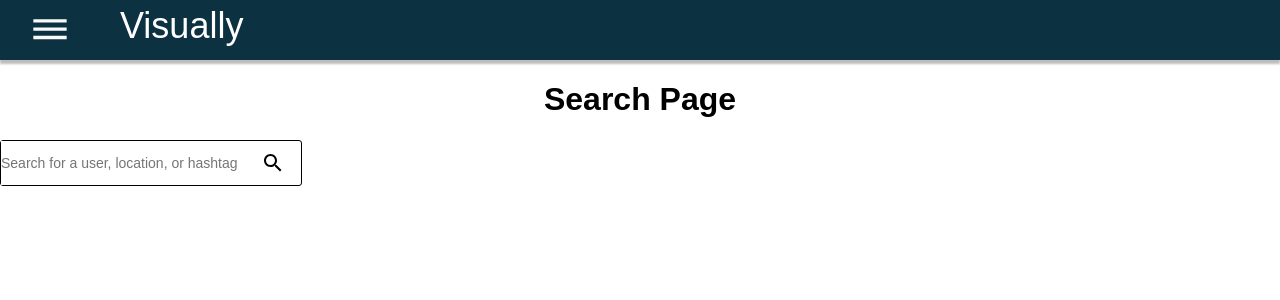
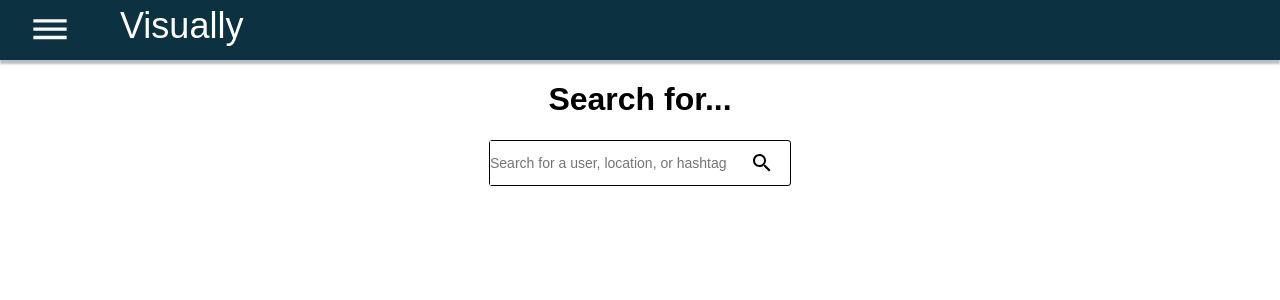
Before and after one commit to ryyu/cs470-Visually, a React (Create React App) app in the folder visually/: page /search in a window 1280 px wide. Shown: the top 300 px of the page. Built offline with nearby package versions, Linux system fonts and the light colour scheme.

Commit message:
Center search page contents

```diff
--- a/visually/src/pages/search.js
+++ b/visually/src/pages/search.js
@@ -1,13 +1,16 @@
 import React, { Component } from 'react';
 import {SearchBar} from '../searchBar.js';
+
+
 
 export class Search extends Component {
   render() {
     return (
-      <div>
-	  <h1>Search Page</h1>
-        <SearchBar/>
-      </div>
+		<div id="searchArea">
+			<h1>Search for...</h1>
+			<SearchBar/>
+		</div>
+
     );
   }
 }
--- a/visually/src/stylesheets/searchBar.css
+++ b/visually/src/stylesheets/searchBar.css
@@ -1,5 +1,7 @@
 .searchBarWidget{
 	width: 302px;
+	display: inline-block;
+	margin: 0px;
 }
 
 
@@ -61,6 +63,7 @@ input.searchBtn{
 	padding-bottom: 5px;
 	border-bottom: 1px solid #e0e0e0;
 	overflow: hidden;
+	color: black;
 }
 
 .searchResult:hover{
```
Also changed, not shown: visually/src/stylesheets/pages/search.css (+8 -3 lines).
